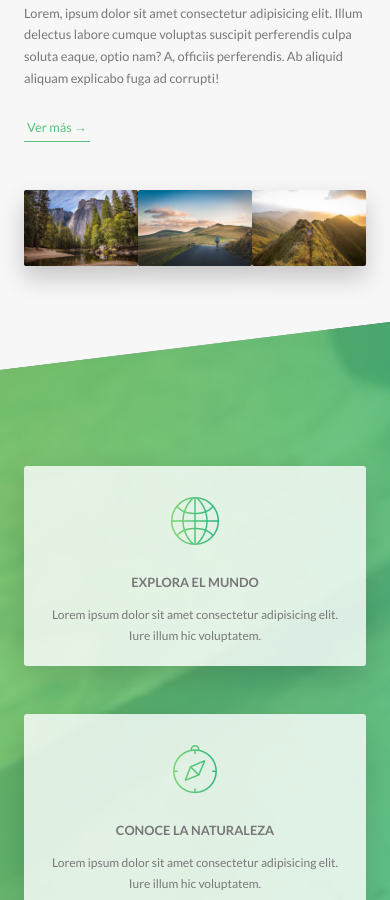
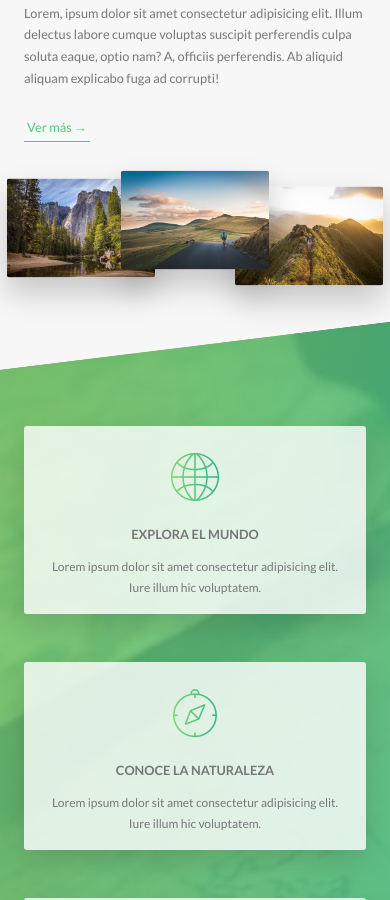
Before and after one commit to CristianSifuentes/Natours-Udemy, a website: page index.html in a window 390 px wide. Shown: the part 1077-1977 px from the top of the page. Drawn offline with Linux system fonts and the light colour scheme.

Commit message:
CSC 2018/10/14: Trabajando en lo responsivo

```diff
--- a/sass/components/_composition.scss
+++ b/sass/components/_composition.scss
@@ -25,6 +25,7 @@
 
             @include respond(tab-port){
                 top: 0;
+                transform: scale(1.3);
             }
 
         }
@@ -34,7 +35,9 @@
             top: 2rem;
 
             @include respond(tab-port){
-                top: 0;
+                top: -1rem;
+                transform: scale(1.3);
+                z-index: 100;
             }
         }
 
@@ -43,8 +46,9 @@
             top: 10rem;
 
             @include respond(tab-port){
-                top: 0;
+                top: 1rem;
                 left: 0;
+                transform: scale(1.3);
             }
         }
 
--- a/sass/components/_feature-box.scss
+++ b/sass/components/_feature-box.scss
@@ -9,6 +9,10 @@
     box-shadow: 0 1.5rem 4rem rgba($color-black, .15);
     transition: transform .3s;
 
+    @include respond(tab-port){
+        padding: 2rem;
+    }
+
     &__icon{
         font-size: 6rem;
         margin-bottom: .5rem;
@@ -17,6 +21,10 @@
         -webkit-background-clip: text;
         color: transparent;
 
+        @include respond(tab-port){
+            margin: 0;
+        }
+
 
     }
     &:hover{
--- a/sass/pages/_home.scss
+++ b/sass/pages/_home.scss
@@ -26,7 +26,7 @@
       }
 
       @include respond(tab-port){
-        padding: 15rem 0;
+        padding: 10rem 0;
       }
 
 }
```
Also changed, not shown: css/style.css.
